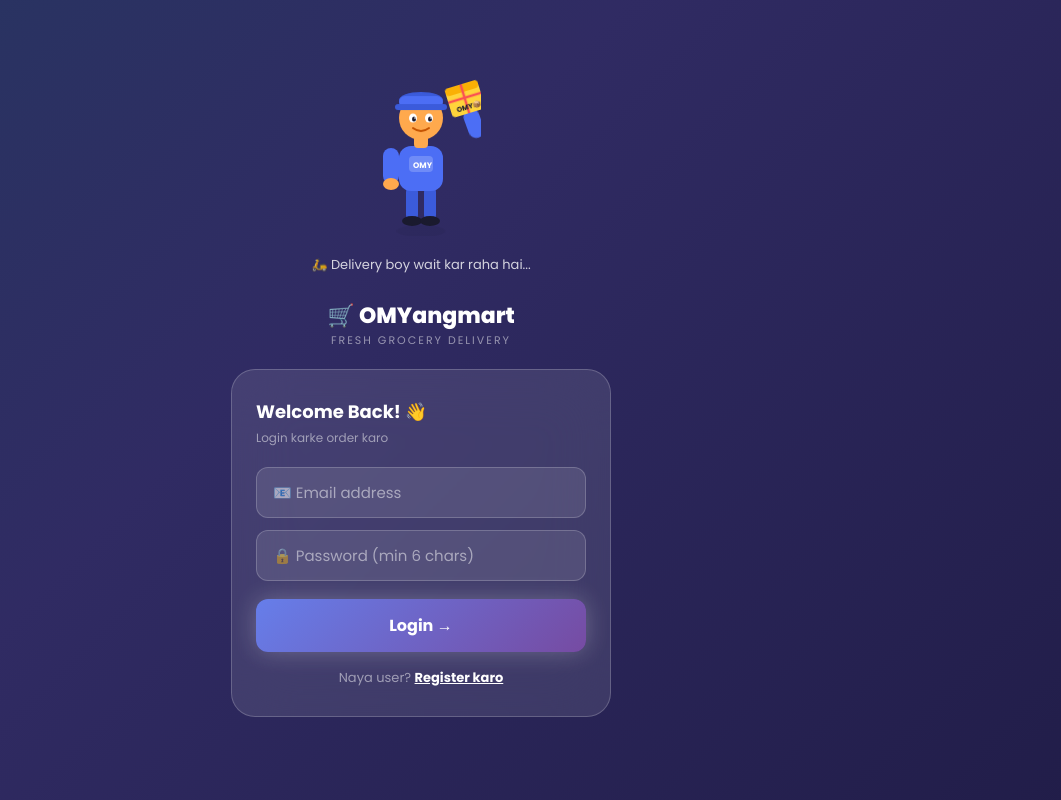
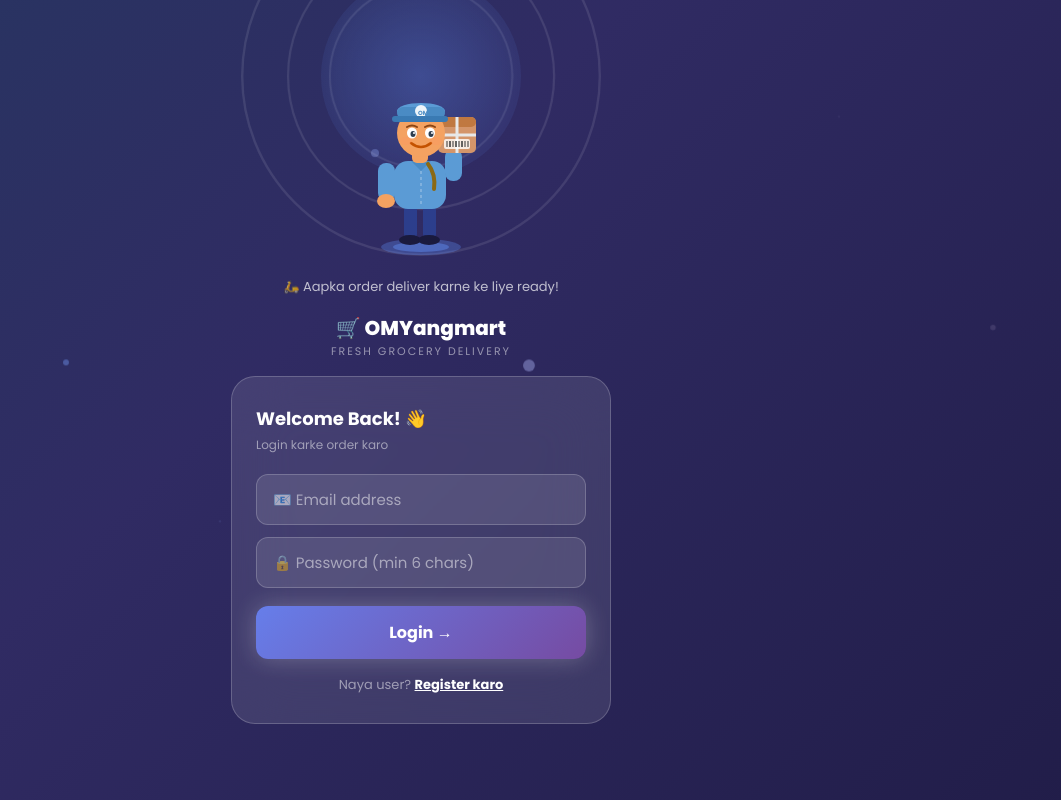
Before and after one commit to ashishkumarbihar2026-alt/omyangmart, a React (Vite) app: page /login in a window 1280 px wide. Shown: the whole page, without its empty margins (219-1280 px from the left). Built offline with nearby package versions, Linux system fonts and the light colour scheme.

Commit message:
Update Login.jsx

```diff
--- a/src/pages/Login.jsx
+++ b/src/pages/Login.jsx
@@ -7,23 +7,25 @@
   @keyframes bgshift{0%{background-position:0% 50%}50%{background-position:100% 50%}100%{background-position:0% 50%}}
   @keyframes fadeUp{from{opacity:0;transform:translateY(30px)}to{opacity:1;transform:translateY(0)}}
   @keyframes glow{0%,100%{box-shadow:0 0 20px rgba(255,255,255,0.2)}50%{box-shadow:0 0 40px rgba(255,255,255,0.4)}}
-  @keyframes walk{0%,100%{transform:translateY(0)}50%{transform:translateY(-8px)}}
-  @keyframes wave{0%,100%{transform:rotate(0deg)}50%{transform:rotate(-20deg)}}
-  @keyframes boxbounce{0%,100%{transform:translateY(0) rotate(0deg)}50%{transform:translateY(-5px) rotate(3deg)}}
-  @keyframes blink{0%,90%,100%{transform:scaleY(1)}95%{transform:scaleY(0.1)}}
-  @keyframes shadow{0%,100%{transform:scaleX(1);opacity:0.3}50%{transform:scaleX(0.7);opacity:0.15}}
-  .animated-bg{min-height:100vh;background:linear-gradient(-45deg,#0f0c29,#302b63,#134e5e,#1a1a2e);background-size:400% 400%;animation:bgshift 10s ease infinite;display:flex;flex-direction:column;align-items:center;justify-content:center;padding:20px;font-family:'Poppins',sans-serif}
-  .glass{background:rgba(255,255,255,0.1);backdrop-filter:blur(30px);border:1px solid rgba(255,255,255,0.2);border-radius:24px;padding:28px 24px;animation:fadeUp 0.6s ease forwards;width:100%;max-width:380px}
+  @keyframes float{0%,100%{transform:translateY(0)}50%{transform:translateY(-12px)}}
+  @keyframes light1{0%,100%{opacity:0.6;transform:scale(1)}50%{opacity:1;transform:scale(1.1)}}
+  @keyframes light2{0%,100%{opacity:0.4;transform:scale(1)}50%{opacity:0.8;transform:scale(1.15)}}
+  @keyframes light3{0%,100%{opacity:0.3;transform:scale(1)}50%{opacity:0.7;transform:scale(1.2)}}
+  @keyframes rotate{from{transform:rotate(0deg)}to{transform:rotate(360deg)}}
+  @keyframes particle{0%{transform:translateY(0) scale(1);opacity:1}100%{transform:translateY(-60px) scale(0);opacity:0}}
+  .animated-bg{min-height:100vh;background:linear-gradient(-45deg,#0f0c29,#302b63,#134e5e,#1a1a2e);background-size:400% 400%;animation:bgshift 10s ease infinite;display:flex;flex-direction:column;align-items:center;justify-content:center;padding:20px;font-family:'Poppins',sans-serif;position:relative;overflow:hidden}
+  .glass{background:rgba(255,255,255,0.1);backdrop-filter:blur(30px);border:1px solid rgba(255,255,255,0.2);border-radius:24px;padding:28px 24px;animation:fadeUp 0.6s ease forwards;width:100%;max-width:380px;position:relative;z-index:2}
   .input{width:100%;padding:13px 16px;border-radius:12px;border:1px solid rgba(255,255,255,0.2);background:rgba(255,255,255,0.1);color:white;font-size:15px;font-family:'Poppins',sans-serif;outline:none;box-sizing:border-box;margin-bottom:12px;transition:border 0.3s}
   .input::placeholder{color:rgba(255,255,255,0.5)}
   .input:focus{border-color:rgba(255,255,255,0.5)}
   .login-btn{width:100%;padding:14px;background:linear-gradient(135deg,#667eea,#764ba2);color:white;border:none;border-radius:12px;font-weight:700;font-size:16px;cursor:pointer;font-family:'Poppins',sans-serif;animation:glow 2s infinite;margin-top:6px}
   .error{background:rgba(255,50,50,0.2);border:1px solid rgba(255,50,50,0.4);border-radius:10px;padding:10px 14px;font-size:13px;color:#ffaaaa;margin-bottom:12px}
-  .boy{animation:walk 1s ease-in-out infinite;position:relative;display:inline-block}
-  .arm-right{animation:wave 1s ease-in-out infinite;transform-origin:top left;display:inline-block}
-  .box-anim{animation:boxbounce 1s ease-in-out infinite;display:inline-block}
-  .eye{animation:blink 3s ease-in-out infinite;display:inline-block;transform-origin:center}
-  .ground-shadow{animation:shadow 1s ease-in-out infinite;transform-origin:center}
+  .boy-float{animation:float 3s ease-in-out infinite;position:relative;z-index:2}
+  .light-ring{position:absolute;border-radius:50%;border:2px solid rgba(255,255,255,0.15)}
+  .light1{width:180px;height:180px;animation:light1 3s ease-in-out infinite}
+  .light2{width:240px;height:240px;animation:light2 3s ease-in-out infinite 0.5s}
+  .light3{width:300px;height:300px;animation:light3 3s ease-in-out infinite 1s}
+  .spotlight{position:absolute;width:200px;height:200px;border-radius:50%;background:radial-gradient(circle,rgba(100,150,255,0.3),transparent);top:50%;left:50%;transform:translate(-50%,-50%)}
 `
 
 export default function Login() {
@@ -50,81 +52,134 @@
     <div className="animated-bg">
       <style>{styles}</style>
 
-      {/* Delivery Boy */}
-      <div style={{ marginBottom: '24px', textAlign: 'center' }}>
-        <div className="boy">
-          <svg width="120" height="160" viewBox="0 0 120 160" fill="none">
-            {/* Shadow */}
-            <ellipse className="ground-shadow" cx="60" cy="155" rx="35" ry="6" fill="rgba(0,0,0,0.3)" />
+      {/* Background particles */}
+      {[...Array(8)].map((_, i) => (
+        <div key={i} style={{
+          position: 'absolute',
+          width: `${4 + i * 2}px`,
+          height: `${4 + i * 2}px`,
+          borderRadius: '50%',
+          background: `rgba(${100 + i * 20},${150 + i * 10},255,0.4)`,
+          left: `${10 + i * 12}%`,
+          top: `${20 + (i % 3) * 25}%`,
+          animation: `particle ${2 + i * 0.5}s ease-in-out infinite ${i * 0.3}s`
+        }} />
+      ))}
+
+      {/* Delivery Boy Section */}
+      <div style={{ position: 'relative', marginBottom: '16px', display: 'flex', alignItems: 'center', justifyContent: 'center' }}>
+        {/* Light rings behind boy */}
+        <div className="light-ring light3" />
+        <div className="light-ring light2" />
+        <div className="light-ring light1" />
+        <div className="spotlight" />
+
+        {/* 3D Boy using Lottie */}
+        <div className="boy-float">
+          <dotlottie-player
+            src="https://lottie.host/8e4d3b7c-5f2a-4e1b-9c8d-2a3b4c5d6e7f/delivery-boy.json"
+            background="transparent"
+            speed="1"
+            style={{ width: '200px', height: '200px' }}
+            loop
+            autoplay
+          />
+        </div>
+      </div>
+
+      {/* Fallback SVG Boy (shows if lottie fails) */}
+      <div className="boy-float" style={{ marginBottom: '8px', position: 'relative', zIndex: 2 }}>
+        <svg width="130" height="170" viewBox="0 0 130 170">
+          {/* Spotlight glow */}
+          <ellipse cx="65" cy="158" rx="40" ry="8" fill="rgba(100,150,255,0.3)" />
+          <ellipse cx="65" cy="158" rx="28" ry="5" fill="rgba(100,150,255,0.4)" />
 
           {/* Legs */}
-            <rect x="45" y="110" width="12" height="35" rx="6" fill="#3b5bdb" />
-            <rect x="63" y="110" width="12" height="35" rx="6" fill="#3b5bdb" />
-            {/* Shoes */}
-            <ellipse cx="51" cy="145" rx="10" ry="5" fill="#1a1a2e" />
-            <ellipse cx="69" cy="145" rx="10" ry="5" fill="#1a1a2e" />
+          <rect x="48" y="115" width="13" height="36" rx="6" fill="#2c3e8c" />
+          <rect x="67" y="115" width="13" height="36" rx="6" fill="#2c3e8c" />
+          <ellipse cx="54" cy="151" rx="11" ry="5" fill="#1a1a3e" />
+          <ellipse cx="73" cy="151" rx="11" ry="5" fill="#1a1a3e" />
 
-            {/* Body */}
-            <rect x="38" y="70" width="44" height="45" rx="12" fill="#4c6ef5" />
-            {/* Delivery logo on shirt */}
-            <rect x="48" y="80" width="24" height="16" rx="4" fill="rgba(255,255,255,0.2)" />
-            <text x="52" y="92" fill="white" fontSize="8" fontWeight="bold">OMY</text>
+          {/* Body - light blue shirt */}
+          <rect x="38" y="72" width="52" height="48" rx="14" fill="#5b9bd5" />
+          {/* Shirt collar */}
+          <path d="M55 72 L65 82 L75 72" fill="#4a8bc4" />
+          {/* Shirt button line */}
+          <line x1="65" y1="82" x2="65" y2="118" stroke="rgba(255,255,255,0.3)" strokeWidth="1.5" strokeDasharray="3,3" />
+          {/* Backpack strap */}
+          <path d="M72 75 Q80 85 78 100" stroke="#8B6914" strokeWidth="4" fill="none" strokeLinecap="round" />
 
-            {/* Left Arm (down) */}
-            <rect x="22" y="72" width="16" height="36" rx="8" fill="#4c6ef5" />
-            <ellipse cx="30" cy="108" rx="8" ry="6" fill="#ffa94d" />
+          {/* Left arm - down */}
+          <rect x="22" y="74" width="17" height="38" rx="8" fill="#5b9bd5" />
+          <ellipse cx="30" cy="112" rx="9" ry="7" fill="#f4a261" />
 
-            {/* Right Arm (holding box) - animated */}
-            <g className="arm-right">
-              <rect x="82" y="68" width="16" height="30" rx="8" fill="#4c6ef5" />
-              {/* Box in hand */}
-              <g className="box-anim">
-                <rect x="76" y="42" width="34" height="30" rx="4" fill="#ffd43b" />
-                <rect x="76" y="42" width="34" height="8" rx="4" fill="#fab005" />
-                {/* Box ribbon */}
-                <line x1="93" y1="42" x2="93" y2="72" stroke="#fa5252" strokeWidth="2.5" />
-                <line x1="76" y1="56" x2="110" y2="56" stroke="#fa5252" strokeWidth="2.5" />
-                {/* OMY text on box */}
-                <text x="82" y="68" fill="#1a1a2e" fontSize="7" fontWeight="bold">OMY📦</text>
-              </g>
-            </g>
+          {/* Right arm - holding box up */}
+          <rect x="89" y="60" width="17" height="32" rx="8" fill="#5b9bd5" />
+
+          {/* Delivery box */}
+          <rect x="82" y="28" width="38" height="36" rx="5" fill="#d4956a" />
+          <rect x="82" y="28" width="38" height="10" rx="5" fill="#c07840" />
+          {/* Box tape */}
+          <line x1="101" y1="28" x2="101" y2="64" stroke="#e8e8e8" strokeWidth="3" />
+          <line x1="82" y1="46" x2="120" y2="46" stroke="#e8e8e8" strokeWidth="3" />
+          {/* Barcode on box */}
+          <rect x="88" y="50" width="26" height="10" rx="2" fill="white" opacity="0.8" />
+          <line x1="91" y1="52" x2="91" y2="58" stroke="#333" strokeWidth="1" />
+          <line x1="94" y1="52" x2="94" y2="58" stroke="#333" strokeWidth="1.5" />
+          <line x1="97" y1="52" x2="97" y2="58" stroke="#333" strokeWidth="1" />
+          <line x1="100" y1="52" x2="100" y2="58" stroke="#333" strokeWidth="1.5" />
+          <line x1="103" y1="52" x2="103" y2="58" stroke="#333" strokeWidth="1" />
+          <line x1="106" y1="52" x2="106" y2="58" stroke="#333" strokeWidth="1.5" />
+          <line x1="109" y1="52" x2="109" y2="58" stroke="#333" strokeWidth="1" />
+          <line x1="112" y1="52" x2="112" y2="58" stroke="#333" strokeWidth="1" />
 
           {/* Neck */}
-            <rect x="53" y="58" width="14" height="14" rx="4" fill="#ffa94d" />
+          <rect x="56" y="60" width="16" height="14" rx="5" fill="#f4a261" />
 
           {/* Head */}
-            <ellipse cx="60" cy="42" rx="22" ry="22" fill="#ffa94d" />
+          <ellipse cx="65" cy="44" rx="24" ry="24" fill="#f4a261" />
 
-            {/* Helmet/Cap */}
-            <ellipse cx="60" cy="24" rx="22" ry="8" fill="#3b5bdb" />
-            <rect x="38" y="20" width="44" height="12" rx="6" fill="#4c6ef5" />
-            <rect x="34" y="28" width="52" height="6" rx="3" fill="#3b5bdb" />
+          {/* Hair */}
+          <ellipse cx="65" cy="23" rx="20" ry="8" fill="#8B4513" />
+          <rect x="45" y="20" width="40" height="10" rx="5" fill="#8B4513" />
+
+          {/* Cap */}
+          <ellipse cx="65" cy="22" rx="24" ry="8" fill="#5b9bd5" />
+          <rect x="41" y="18" width="48" height="12" rx="6" fill="#4a8bc4" />
+          {/* Cap logo */}
+          <circle cx="65" cy="22" r="6" fill="white" opacity="0.9" />
+          <text x="62" y="26" fill="#4a8bc4" fontSize="6" fontWeight="bold">OM</text>
+          {/* Cap brim */}
+          <rect x="36" y="27" width="56" height="6" rx="3" fill="#3a7ab3" />
 
           {/* Eyes */}
-            <g className="eye">
-              <ellipse cx="52" cy="42" rx="4" ry="4.5" fill="white" />
-              <ellipse cx="68" cy="42" rx="4" ry="4.5" fill="white" />
-              <ellipse cx="53" cy="43" rx="2" ry="2.5" fill="#1a1a2e" />
-              <ellipse cx="69" cy="43" rx="2" ry="2.5" fill="#1a1a2e" />
-              {/* Eye shine */}
-              <circle cx="54" cy="42" r="0.8" fill="white" />
-              <circle cx="70" cy="42" r="0.8" fill="white" />
-            </g>
+          <ellipse cx="56" cy="44" rx="5" ry="5.5" fill="white" />
+          <ellipse cx="74" cy="44" rx="5" ry="5.5" fill="white" />
+          <ellipse cx="57" cy="45" rx="2.5" ry="3" fill="#2c3e50" />
+          <ellipse cx="75" cy="45" rx="2.5" ry="3" fill="#2c3e50" />
+          <circle cx="58" cy="44" r="1" fill="white" />
+          <circle cx="76" cy="44" r="1" fill="white" />
+
+          {/* Eyebrows */}
+          <path d="M51 38 Q56 35 61 38" stroke="#8B4513" strokeWidth="2" fill="none" strokeLinecap="round" />
+          <path d="M69 38 Q74 35 79 38" stroke="#8B4513" strokeWidth="2" fill="none" strokeLinecap="round" />
 
           {/* Smile */}
-            <path d="M52 52 Q60 58 68 52" stroke="#c45200" strokeWidth="2" fill="none" strokeLinecap="round" />
+          <path d="M55 54 Q65 62 75 54" stroke="#c45200" strokeWidth="2.5" fill="none" strokeLinecap="round" />
+
+          {/* Cheeks */}
+          <ellipse cx="50" cy="52" rx="6" ry="4" fill="rgba(255,150,100,0.3)" />
+          <ellipse cx="80" cy="52" rx="6" ry="4" fill="rgba(255,150,100,0.3)" />
         </svg>
       </div>
 
-        {/* Waiting text */}
-        <div style={{ color: 'rgba(255,255,255,0.8)', fontSize: '13px', fontWeight: '500', marginTop: '4px' }}>
-          🛵 Delivery boy wait kar raha hai...
-        </div>
+      <div style={{ color: 'rgba(255,255,255,0.7)', fontSize: '13px', fontWeight: '500', marginBottom: '16px', position: 'relative', zIndex: 2 }}>
+        🛵 Aapka order deliver karne ke liye ready!
       </div>
 
       {/* Logo */}
-      <div style={{ textAlign: 'center', marginBottom: '20px' }}>
-        <div style={{ fontSize: '22px', fontWeight: '800', color: 'white' }}>🛒 OMYangmart</div>
+      <div style={{ textAlign: 'center', marginBottom: '16px', position: 'relative', zIndex: 2 }}>
+        <div style={{ fontSize: '20px', fontWeight: '800', color: 'white' }}>🛒 OMYangmart</div>
         <div style={{ color: 'rgba(255,255,255,0.5)', fontSize: '11px', letterSpacing: '2px' }}>FRESH GROCERY DELIVERY</div>
       </div>
 
```
Lines whose indentation alone changed are shown as unchanged.
